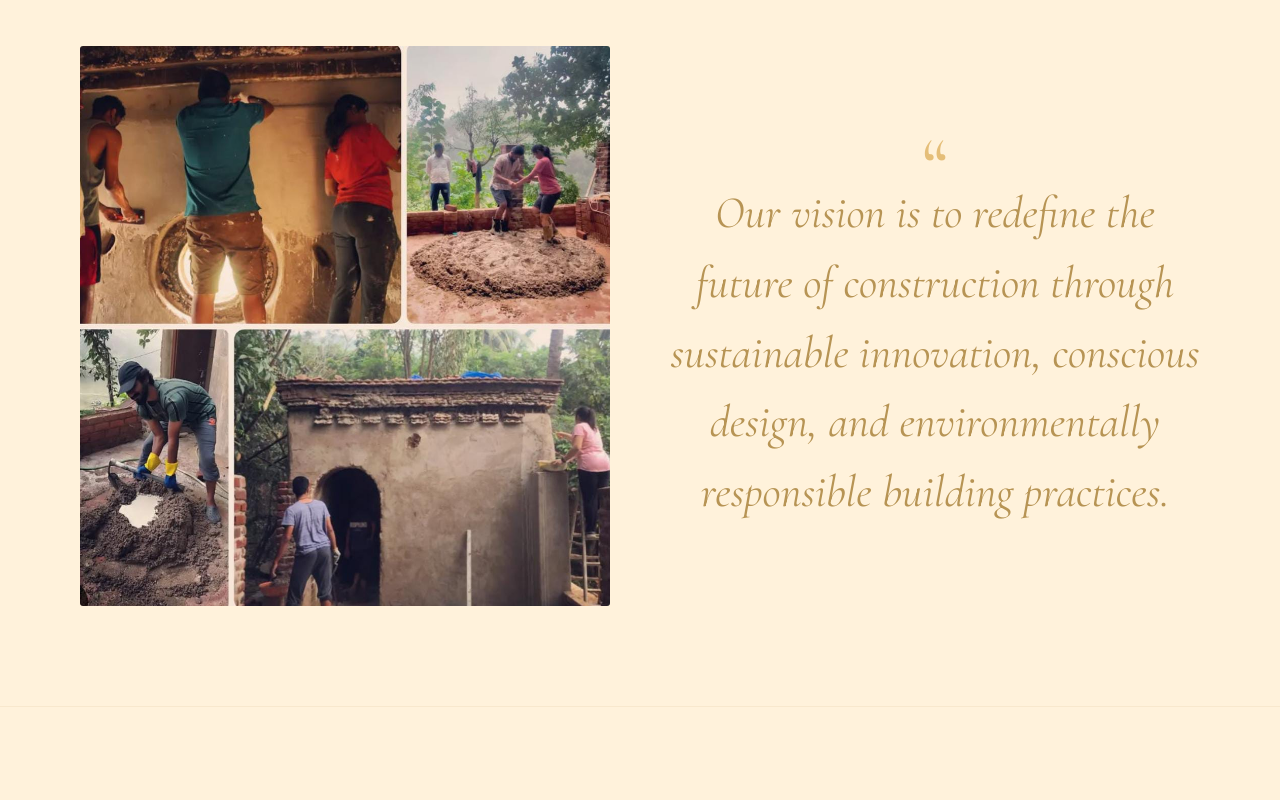
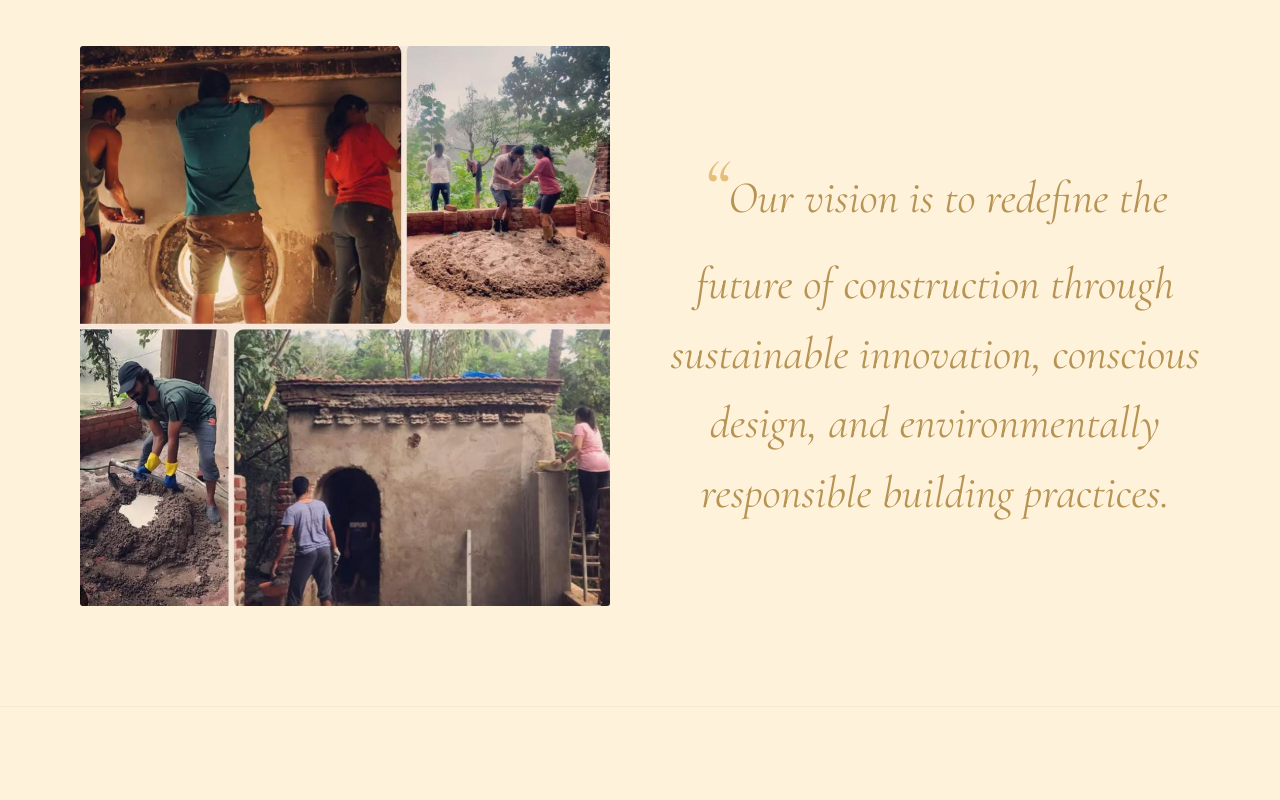
Before and after one commit to subhamdezprox/Subham, a React (Create React App) app: page /about in a window 1280 px wide. Shown: the part 1100-1900 px from the top of the page. Built offline with nearby package versions, Linux system fonts and the light colour scheme.

Commit message:
about page updated

```diff
--- a/src/pages/About.tsx
+++ b/src/pages/About.tsx
@@ -3,7 +3,7 @@ import PageSEO from "../components/PageSEO";
 
 // About page images — all unique, not shared with Home or Services
 import aboutHero from "../assests/images/subham-about-hero-sustainable-architecture.png";
-import polaroidBackground from "../assests/images/subham-about-construction-backdrop.jpeg";
+import polaroidBackground from "../assests/subham-services-construction-backdrop.png";
 import polaroidImage1 from "../assests/images/subham-about-interior-architectural-detail.jpeg";
 import polaroidImage2 from "../assests/images/subham-about-natural-material-texture.jpeg";
 import founderImage from "../assests/Subham-founder.png";
@@ -414,8 +414,8 @@ export default function About() {
                 />
               </Reveal> */}
               <Reveal delay={220} className="flex flex-col items-center justify-center text-center h-full">
-                <span className="font-serif text-[80px] text-brand-earth-light leading-none block mb-3 h-10">“</span>
                 <p className="font-serif italic text-brand-earth text-[24px] md:text-[45px] leading-[1.55] max-w-[740px] m-0">
+                  <span className="font-serif text-[80px] text-brand-earth-light">“</span>
                   Our vision is to redefine the future of construction through sustainable innovation, conscious design, and environmentally responsible building practices.
                 </p>
               </Reveal>
```
